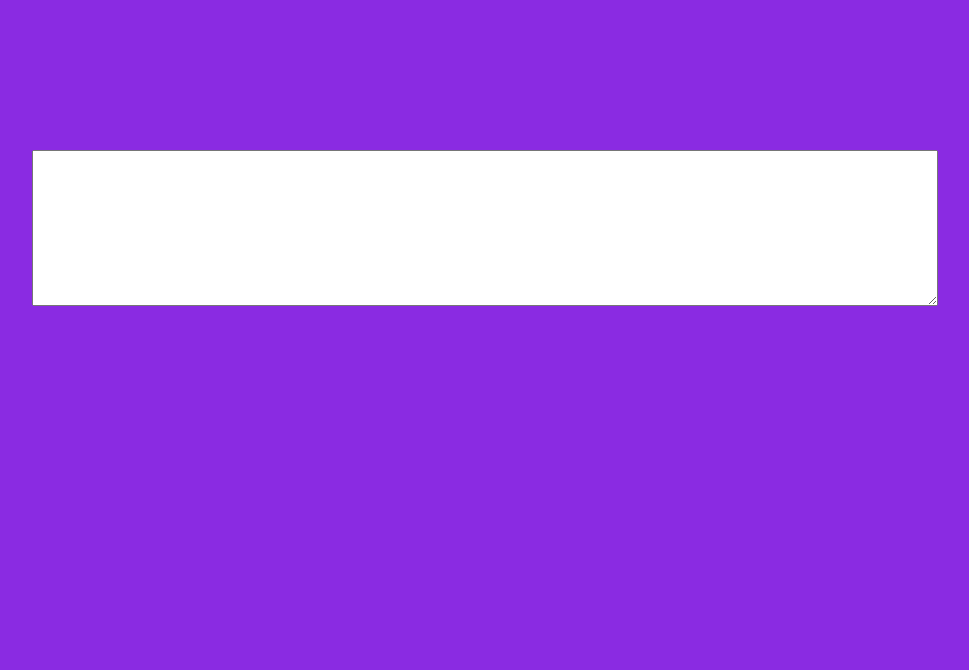
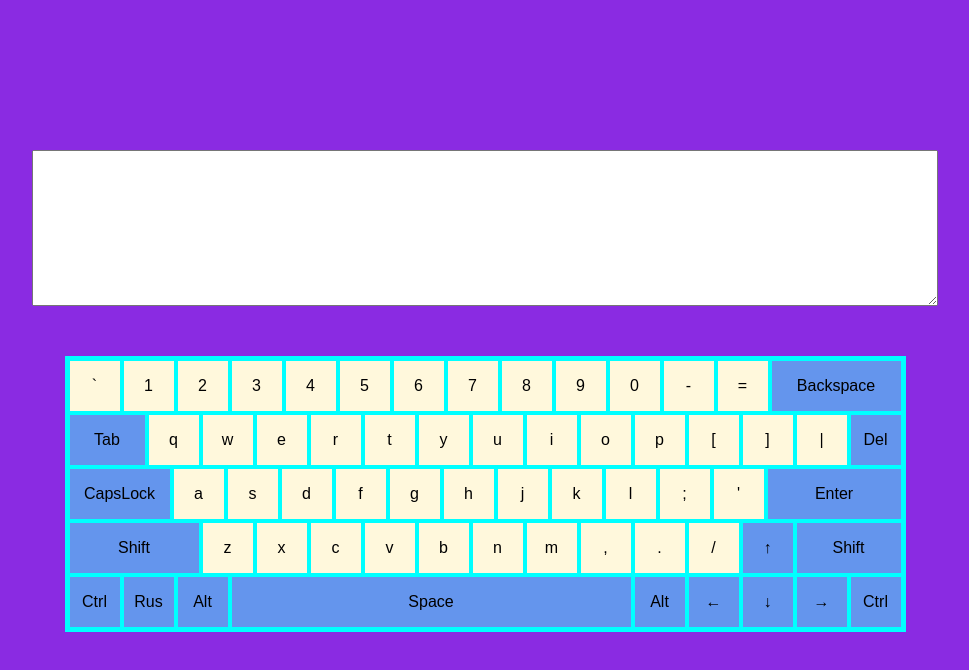
Before and after one commit to pug000/virtual-keyboard, a website with bundled scripts: page index.html in a window 1280 px wide. Shown: the whole page, without its empty margins (155-1124 px from the left). Built offline with nearby package versions, Linux system fonts and the light colour scheme.

Commit message:
feat: add render keyboard

```diff
--- /dev/null
+++ b/js/Buttons.js
@@ -0,0 +1,29 @@
+export default class Buttons {
+  constructor() {
+    this.lineBreak = ['Backspace', 'Delete', 'Enter', 'ShiftRight', 'ControlRight'];
+    this.keyFunc = ['Backspace', 'Tab', 'Delete', 'CapsLock', 'Enter', 'ShiftLeft', 'ArrowUp', 'ShiftRight', 'ControlLeft', 'Switch-Lang', 'AltLeft', 'Space', 'AltRight', 'ArrowLeft', 'ArrowDown', 'ArrowRight', 'ControlRight'];
+  }
+
+  initKeys(item) {
+    const fragment = document.createDocumentFragment();
+    Object.entries(item).forEach((elem) => {
+      const keysClass = elem[0];
+      const keysEng = elem[1].en;
+      const keysRus = elem[1].ru;
+      const keyElement = document.createElement('div');
+      const br = document.createElement('br');
+      keyElement.classList.add('keyboard__key');
+      keyElement.classList.add(`${keysClass}`);
+      keyElement.textContent = keysEng;
+      // keyElement.textContent = keysRus;
+      fragment.appendChild(keyElement);
+      if (this.keyFunc.indexOf(keysClass) !== -1) {
+        keyElement.classList.add('functional');
+      }
+      if (this.lineBreak.indexOf(keysClass) !== -1) {
+        fragment.appendChild(br);
+      }
+    });
+    return fragment;
+  }
+}
--- /dev/null
+++ b/js/Container.js
@@ -0,0 +1,18 @@
+import Keyboard from './Keyboard.js';
+
+export default class Container {
+  constructor(keyButtons) {
+    this.container = document.createElement('div');
+    this.textarea = document.createElement('textarea');
+    this.keyButtons = keyButtons;
+  }
+
+  init() {
+    const keyboard = new Keyboard(this.keyButtons);
+    this.container.classList.add('container');
+    this.textarea.setAttribute('id', 'textarea');
+    this.container.appendChild(this.textarea);
+    this.container.appendChild(keyboard.initKeyboard());
+    return this.container;
+  }
+}
--- a/js/Keyboard.js
+++ b/js/Keyboard.js
@@ -0,0 +1,19 @@
+import Buttons from './Buttons.js';
+
+export default class Keyboard {
+  constructor(keyButtons) {
+    this.keyboardBody = document.createElement('div');
+    this.key = [];
+    this.value = '';
+    this.keyButtons = keyButtons;
+  }
+
+  initKeyboard() {
+    const buttons = new Buttons();
+    this.keyboardBody.classList.add('body-keyboard');
+    this.keyButtons.forEach((elem) => {
+      this.keyboardBody.appendChild(buttons.initKeys(elem));
+    });
+    return this.keyboardBody;
+  }
+}
--- /dev/null
+++ b/keyButtons.js
@@ -0,0 +1,262 @@
+const keyButtons = [
+  {
+    Backquote: {
+      en: '`',
+      ru: 'ё',
+    },
+    Digit1: {
+      en: '1',
+      ru: '1',
+    },
+    Digit2: {
+      en: '2',
+      ru: '2',
+    },
+    Digit3: {
+      en: '3',
+      ru: '3',
+    },
+    Digit4: {
+      en: '4',
+      ru: '4',
+    },
+    Digit5: {
+      en: '5',
+      ru: '5',
+    },
+    Digit6: {
+      en: '6',
+      ru: '6',
+    },
+    Digit7: {
+      en: '7',
+      ru: '7',
+    },
+    Digit8: {
+      en: '8',
+      ru: '8',
+    },
+    Digit9: {
+      en: '9',
+      ru: '9',
+    },
+    Digit0: {
+      en: '0',
+      ru: '0',
+    },
+    Minus: {
+      en: '-',
+      ru: '-',
+    },
+    Equal: {
+      en: '=',
+      ru: '=',
+    },
+    Backspace: {
+      en: 'Backspace',
+      ru: 'Backspace',
+    },
+    Tab: {
+      en: 'Tab',
+      ru: 'Tab',
+    },
+    KeyQ: {
+      en: 'q',
+      ru: 'й',
+    },
+    KeyW: {
+      en: 'w',
+      ru: 'ц',
+    },
+    KeyE: {
+      en: 'e',
+      ru: 'у',
+    },
+    KeyR: {
+      en: 'r',
+      ru: 'к',
+    },
+    KeyT: {
+      en: 't',
+      ru: 'е',
+    },
+    KeyY: {
+      en: 'y',
+      ru: 'н',
+    },
+    KeyU: {
+      en: 'u',
+      ru: 'г',
+    },
+    KeyI: {
+      en: 'i',
+      ru: 'ш',
+    },
+    KeyO: {
+      en: 'o',
+      ru: 'щ',
+    },
+    KeyP: {
+      en: 'p',
+      ru: 'з',
+    },
+    BracketLeft: {
+      en: '[',
+      ru: 'x',
+    },
+    BracketRight: {
+      en: ']',
+      ru: 'ъ',
+    },
+    Backslash: {
+      en: '|',
+      ru: '"',
+    },
+    Delete: {
+      en: 'Del',
+      ru: 'Del',
+    },
+    CapsLock: {
+      en: 'CapsLock',
+      ru: 'CapsLock',
+    },
+    KeyA: {
+      en: 'a',
+      ru: 'ф',
+    },
+    KeyS: {
+      en: 's',
+      ru: 'ы',
+    },
+    KeyD: {
+      en: 'd',
+      ru: 'в',
+    },
+    KeyF: {
+      en: 'f',
+      ru: 'а',
+    },
+    KeyG: {
+      en: 'g',
+      ru: 'п',
+    },
+    KeyH: {
+      en: 'h',
+      ru: 'р',
+    },
+    KeyJ: {
+      en: 'j',
+      ru: 'о',
+    },
+    KeyK: {
+      en: 'k',
+      ru: 'л',
+    },
+    KeyL: {
+      en: 'l',
+      ru: 'д',
+    },
+    Semicolon: {
+      en: ';',
+      ru: 'ж',
+    },
+    Quote: {
+      en: "'",
+      ru: 'э',
+    },
+    Enter: {
+      en: 'Enter',
+      ru: 'Enter',
+    },
+    ShiftLeft: {
+      en: 'Shift',
+      ru: 'Shift',
+    },
+    KeyZ: {
+      en: 'z',
+      ru: 'я',
+    },
+    KeyX: {
+      en: 'x',
+      ru: 'ч',
+    },
+    KeyC: {
+      en: 'c',
+      ru: 'с',
+    },
+    KeyV: {
+      en: 'v',
+      ru: 'м',
+    },
+    KeyB: {
+      en: 'b',
+      ru: 'и',
+    },
+    KeyN: {
+      en: 'n',
+      ru: 'т',
+    },
+    KeyM: {
+      en: 'm',
+      ru: 'ь',
+    },
+    Comma: {
+      en: ',',
+      ru: 'б',
+    },
+    Period: {
+      en: '.',
+      ru: 'ю',
+    },
+    Slash: {
+      en: '/',
+      ru: '.',
+    },
+    ArrowUp: {
+      en: '\u2191',
+      ru: '\u2191',
+    },
+    ShiftRight: {
+      en: 'Shift',
+      ru: 'Shift',
+    },
+    ControlLeft: {
+      en: 'Ctrl',
+      ru: 'Ctrl',
+    },
+    'Switch-Lang': {
+      en: 'Rus',
+      ru: 'Eng',
+    },
+    AltLeft: {
+      en: 'Alt',
+      ru: 'Alt',
+    },
+    Space: {
+      en: 'Space',
+      ru: 'Space',
+    },
+    AltRight: {
+      en: 'Alt',
+      ru: 'Alt',
+    },
+    ArrowLeft: {
+      en: '\u2190',
+      ru: '\u2190',
+    },
+    ArrowDown: {
+      en: '\u2193',
+      ru: '\u2193',
+    },
+    ArrowRight: {
+      en: '\u2192',
+      ru: '\u2192',
+    },
+    ControlRight: {
+      en: 'Ctrl',
+      ru: 'Ctrl',
+    },
+  },
+];
+
+export default keyButtons;
--- a/script.js
+++ b/script.js
@@ -1,6 +1,5 @@
-const container = document.createElement('div');
-const textarea = document.createElement('textarea');
-container.classList.add('container');
-textarea.setAttribute('id', 'textarea');
-container.appendChild(textarea);
-document.body.appendChild(container);
+import Container from './js/Container.js';
+import keyButtons from './keyButtons.js';
+
+const container = new Container(keyButtons);
+document.body.appendChild(container.init());
--- a/style.scss
+++ b/style.scss
@@ -20,12 +20,10 @@ body {
   }
 
   .body-keyboard {
-    width: 858px;
-    height: 290px;
     background-color: aqua;
-    display: flex;
-    flex-direction: column;
     margin: 0 auto;
+    padding: 3px;
+    user-select: none;
 
     .keyboard__row {
       display: flex;
@@ -36,51 +34,38 @@ body {
       min-width: 50px;
       height: 50px;
       background-color: cornsilk;
-      display: flex;
+      display: inline-flex;
       justify-content: center;
       align-items: center;
-      margin: 3px;
+      margin: 2px;
       cursor: pointer;
+      user-select: none;
     }
 
-    .tab {
-      width: 66px;
+    .Tab {
+      width: 75px;
       height: 50px;
-      background-color: cornflowerblue;
     }
-    .capslock,
-    .backspace {
-      width: 110px;
-      width: 122px;
-      background-color: cornflowerblue;
+    .CapsLock {
+      width: 100px;
     }
-    .enter {
-      width: 109px;
-      background-color: cornflowerblue;
+    .Backspace {
+      width: 129px;
     }
-    .right-shift {
-      width: 106px;
-      background-color: cornflowerblue;
+    .Enter {
+      width: 133px;
     }
-    .left-shift {
-      width: 122px;
-      background-color: cornflowerblue;
+    .ShiftRight {
+      width: 104px;
     }
-    .space {
-      width: 402px;
+    .ShiftLeft {
+      width: 129px;
     }
-    .del {
-      background-color: cornflowerblue;
+    .Space {
+      width: 399px;
     }
-    .left-ctrl,
-    .switch-lang,
-    .left-alt,
-    .right-alt,
-    .right-ctrl,
-    .arrow-up,
-    .arrow-down,
-    .arrow-left,
-    .arrow-right {
+
+    .functional {
       background-color: cornflowerblue;
     }
   }
```
Also changed, not shown: index.html (+0 -79 lines), .eslintrc.json, css/style.css.
